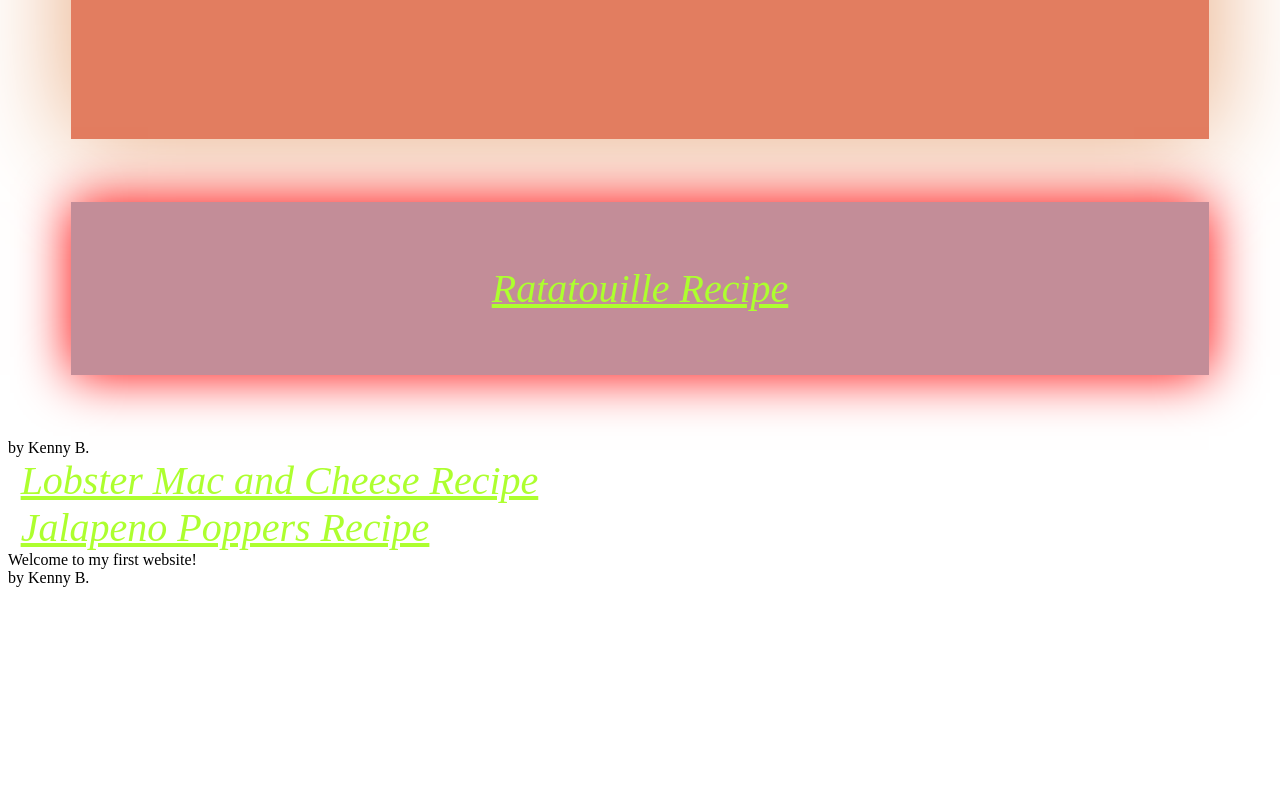
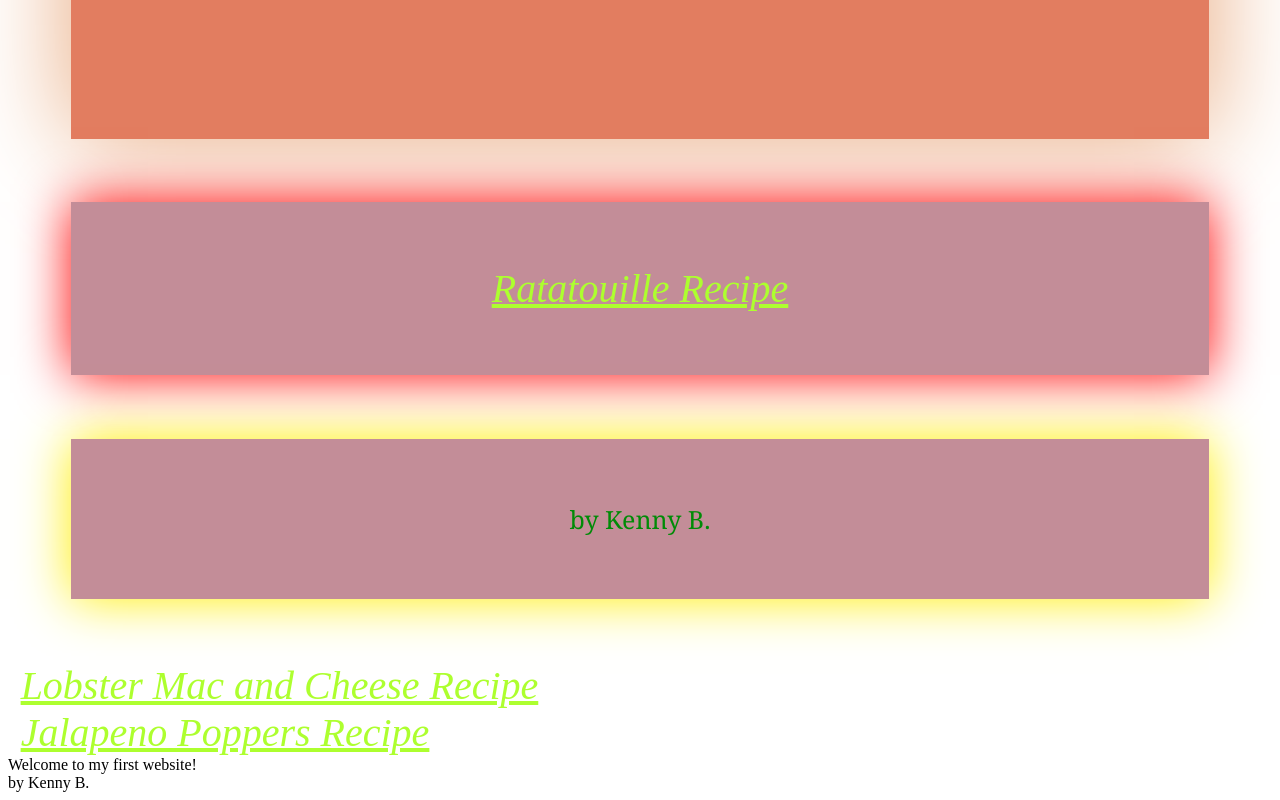
Before and after one commit to KJB4/odin-recipes2, a plain HTML site: page index.html in a window 1280 px wide. Shown: the part 505-1305 px from the top of the page. Before the commit the page ends 1100 px from the top, so only its background shows below. Drawn offline with Linux system fonts and the light colour scheme.

Commit message:
working on front page

```diff
--- a/index.html
+++ b/index.html
@@ -14,7 +14,7 @@
         <a href="./recipes/rat.html">Ratatouille Recipe</a>
     </div>
 
-    <div class="mac">
+    <div class="name">
         by Kenny B.
     </div>
         <a href="./recipes/mac.html">Lobster Mac and Cheese Recipe</a>
--- a/styles.css
+++ b/styles.css
@@ -49,3 +49,14 @@ ol {
     text-align: center;
     box-shadow: violet;
 }
+
+.name {
+    background-color: #C38D98;
+    font-size: 25px;
+    padding: 5%;
+    margin: 5%;
+    font-family: Georgia, Times, 'Times New Roman', serif;
+    text-align: center;
+    box-shadow: 0 0 50px 0 rgb(255, 238, 0);
+    color: rgb(0, 139, 7);
+}
```
